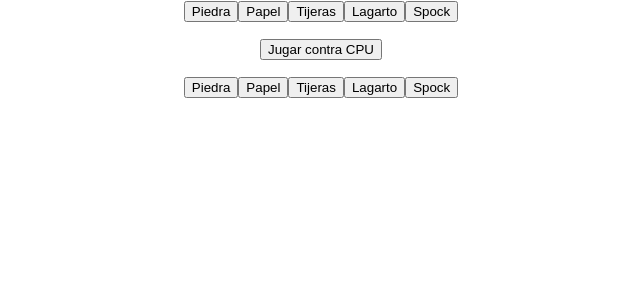
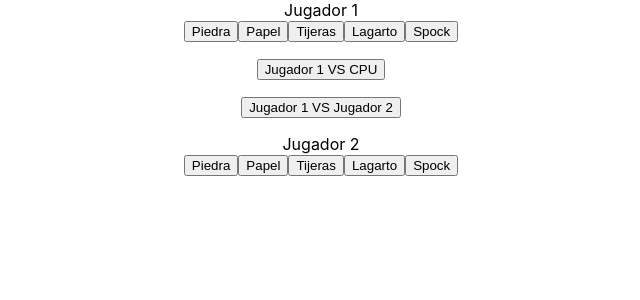
Before and after one commit to Zephyru/unq-ui-fernando-ripoli-trabajo-final, a React (Create React App) app: page / in a window 1280 px wide. Shown: the top 300 px of the page, without its empty margins (319-959 px from the left). Built offline with nearby package versions, Linux system fonts and the light colour scheme.

Commit message:
Agregado de juego a 2 jugadores.
De igual manera se muestra por consola, pero ahora se puede jugar con 2 jugadores.

```diff
--- a/src/App.js
+++ b/src/App.js
@@ -43,26 +43,57 @@ function App() {
 
   };
 
+  function jugarEntreJugadores(){
+    var resultadoTexto = ["Empate", "¡Ganó el Jugador 1!", "¡Ganó el jugador 2!"];
+    var elecciones = ["Piedra", "Papel", "Tijeras", "Lagarto", "Spock"];
+
+    //Esta parte calculará toda la logistica del piedra, papel, tijeras, larto y spock.
+    // 0 => Empate
+    // 1 => ¡Ganaste!
+    // 2 => Pierdes (╯°□°）╯︵ ┻━┻
+    var resultado = [
+              [0,1,2,2,1],
+              [2,0,1,1,2],
+              [1,2,0,2,1],
+              [2,1,2,1,0],
+              [2,1,2,1,0]
+    ];
+
+
+    console.log("P1: " + elecciones[p1]);
+    console.log("P2: " + elecciones[p2]);
+    var jugada = resultado[p2][p1];
+
+    console.log(jugada)
+    console.log(resultadoTexto[jugada])
+    return (
+      <div>hola mundo</div>
+    )
+
+  };
 
 
 
 
   return (
     <div className="App">
+      <div>Jugador 1</div>
       <button onClick={() => p1 = 0}>Piedra</button>
       <button onClick={() => p1 = 1}>Papel</button>
       <button onClick={() => p1 = 2}>Tijeras</button>
       <button onClick={() => p1 = 3}>Lagarto</button>
       <button onClick={() => p1 = 4}>Spock</button>
         <div>
-          <p> <button onClick={() => jugar()}> Jugar contra CPU</button> </p>
+          <p> <button onClick={() => jugar()}> Jugador 1 VS CPU</button> </p>
+          <p> <button onClick={() => jugarEntreJugadores()}> Jugador 1 VS Jugador 2</button> </p>
         </div>
           <div>
-            <button>Piedra</button>
-            <button>Papel</button>
-            <button>Tijeras</button>
-            <button>Lagarto</button>
-            <button>Spock</button>
+          <div>Jugador 2</div>
+            <button onClick={() => p2 = 0}>Piedra</button>
+            <button onClick={() => p2 = 1}>Papel</button>
+            <button onClick={() => p2 = 2}>Tijeras</button>
+            <button onClick={() => p2 = 3}>Lagarto</button>
+            <button onClick={() => p2 = 4}>Spock</button>
           </div>
     </div>
 
```
Also changed, not shown: 1 other file (tests, documents, lock files or other folders).
